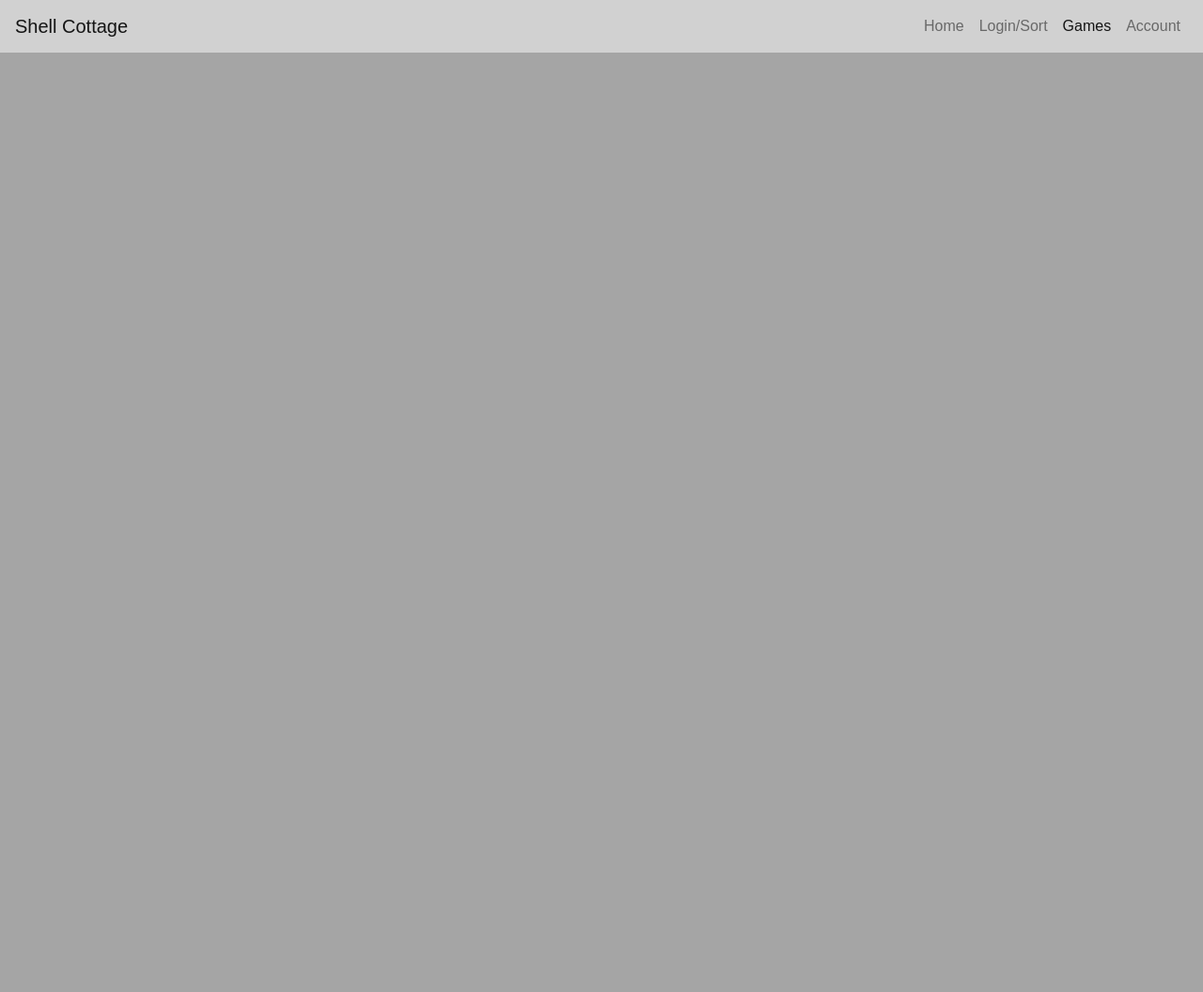
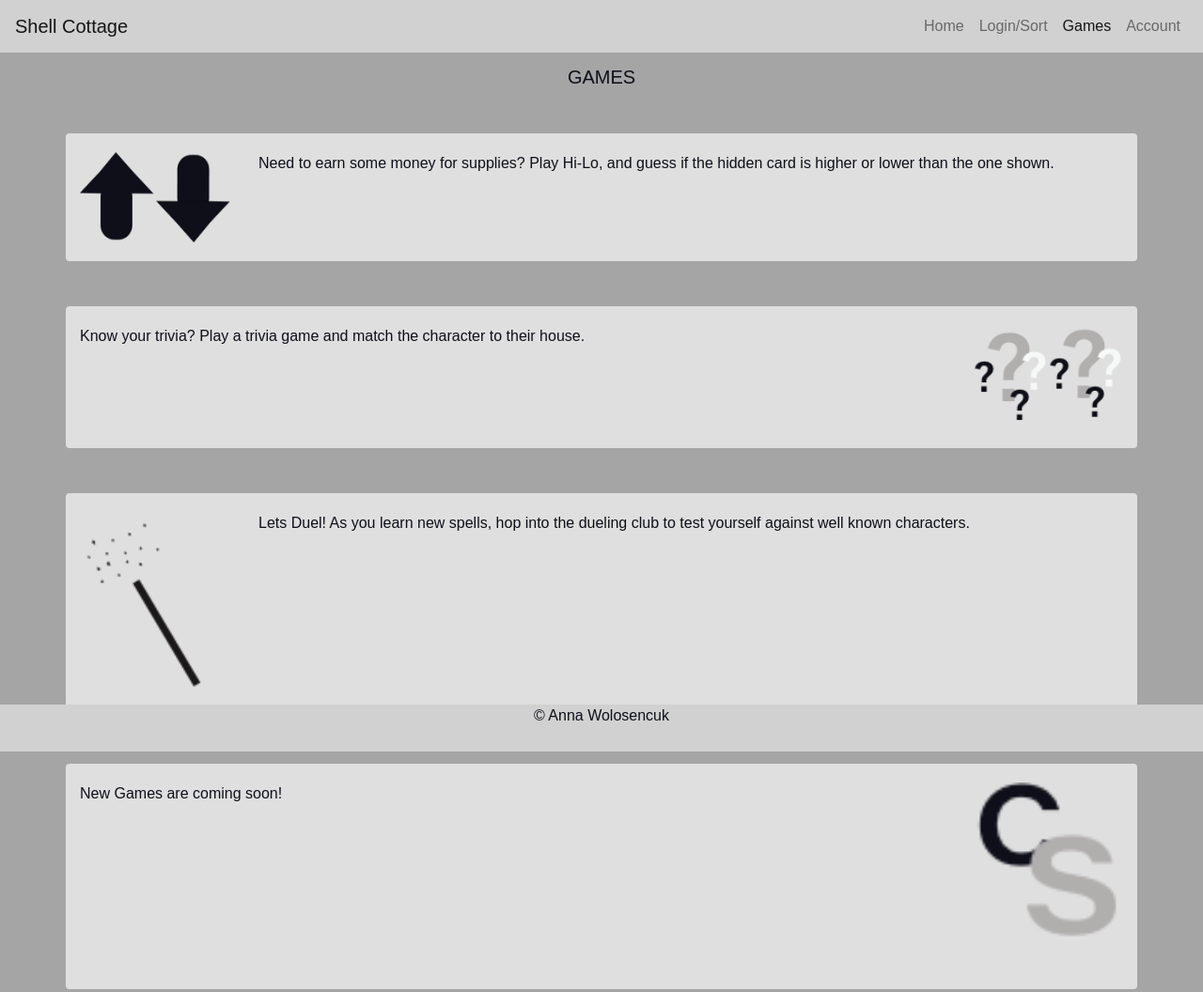
Before and after one commit to anna-wolosencuk/shellcottage, a plain HTML site: page games.html in a window 1280 px wide. Shown: the whole page at 94% size. Before the commit the page ends 800 px from the top, so only its background shows below. Drawn offline with Linux system fonts and the light colour scheme; a web font is replaced by a local one.

Commit message:
games page done

```diff
--- a/css/main.css
+++ b/css/main.css
@@ -26,8 +26,6 @@ body {
 /* nav background */
 nav {
 	background-color: #D1D1D1;
-
-
 }
 nav a {
 	color: #0E0F19;
@@ -56,5 +54,13 @@ dd {
 }
 footer {
 	height: 50px;
+	background-color: #D1D1D1;
+}
+.games {
+	margin-top: 70px;
+	margin-bottom: 100px;
+}
+.games-back {
 	background-color: rgba(255, 255, 255, 0.65);
+	padding: 20px 0px;
 }
--- a/games.html
+++ b/games.html
@@ -20,7 +20,7 @@
 <!-- Body -->
 <body>
     <!-- Navigation -->
-    <nav class="navbar navbar-light navbar-expand-md fixed-top mb-4">
+    <nav class="navbar navbar-light navbar-expand-md fixed-top mb-5">
         <a class="navbar-brand" href="index.html">Shell Cottage</a>
         <button class="navbar-toggler" type="button" data-toggle="collapse" data-target="#navbarSupportedContent" aria-controls="navbarSupportedContent" aria-expanded="false" aria-label="Toggle navigation">
           <span class="navbar-toggler-icon"></span>
@@ -44,8 +44,62 @@
 
         </div>
     </nav>
+    <div class="container games">
+        <!-- game -->
+        <h2 class="text-center">Games</h2>
+        <section class="mt-5 row games-back rounded">
+            <img class="img-fluid col-6 col-sm-4 col-md-2" src="images/arrows.png" alt="hi-low image">
+            <div class="gameContent col-6 col-sm-8 col-md-10">
+                <p class="align-self-center">Need to earn some money
+                    for supplies? Play Hi-Lo,
+                    and guess if the hidden
+                    card is higher or lower
+                    than the one shown.</p>
+            </div>
+
+        </section>
+
+        <section class="mt-5 row games-back rounded">
+
+            <div class="gameContent col-6 col-sm-8 col-md-10">
+                <p class="align-self-center">Know your trivia? Play a
+                    trivia game and match
+                    the character to their
+                    house.</p>
+            </div>
+            <img class="img-fluid col-6 col-sm-4 col-md-2" src="images/trivia.png" alt="trivia image">
+
+        </section>
+
+        <section class="mt-5 row games-back rounded">
+            <img class="img-fluid col-6 col-sm-4 col-md-2" src="images/duelingIcon.png" alt="dueling image">
+            <div class="gameContent col-6 col-sm-8 col-md-10">
+                <p class="align-self-center">Lets Duel! As you learn
+                    new spells, hop into the
+                    dueling club to test
+                    yourself against well
+                    known characters.</p>
+            </div>
+
+        </section>
+
+        <section class="mt-5 row games-back rounded">
+
+            <div class="gameContent col-6 col-sm-8 col-md-10">
+                <p class="align-self-center">New Games are coming soon!</p>
+            </div>
+            <img class="img-fluid col-6 col-sm-4 col-md-2" src="images/comingSoon.png" alt="coming soon">
+
+        </section>
 
 
+
+    </div>
+
+ <!-- Footer -->
+ <footer class="fixed-bottom mt-5">
+    <p class="text-center"> &copy; Anna Wolosencuk</p>
+</footer>
 
 </body>
 
```
